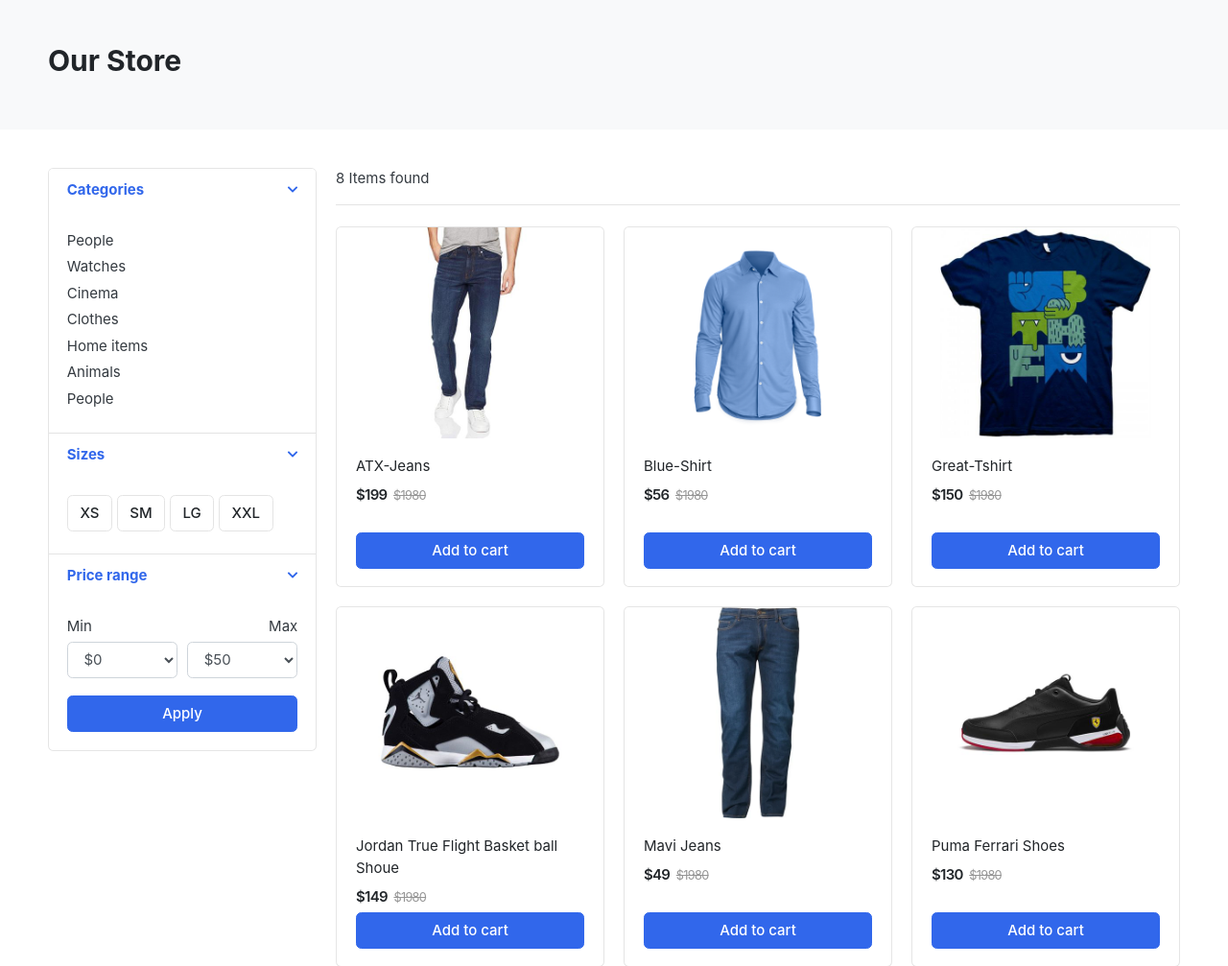
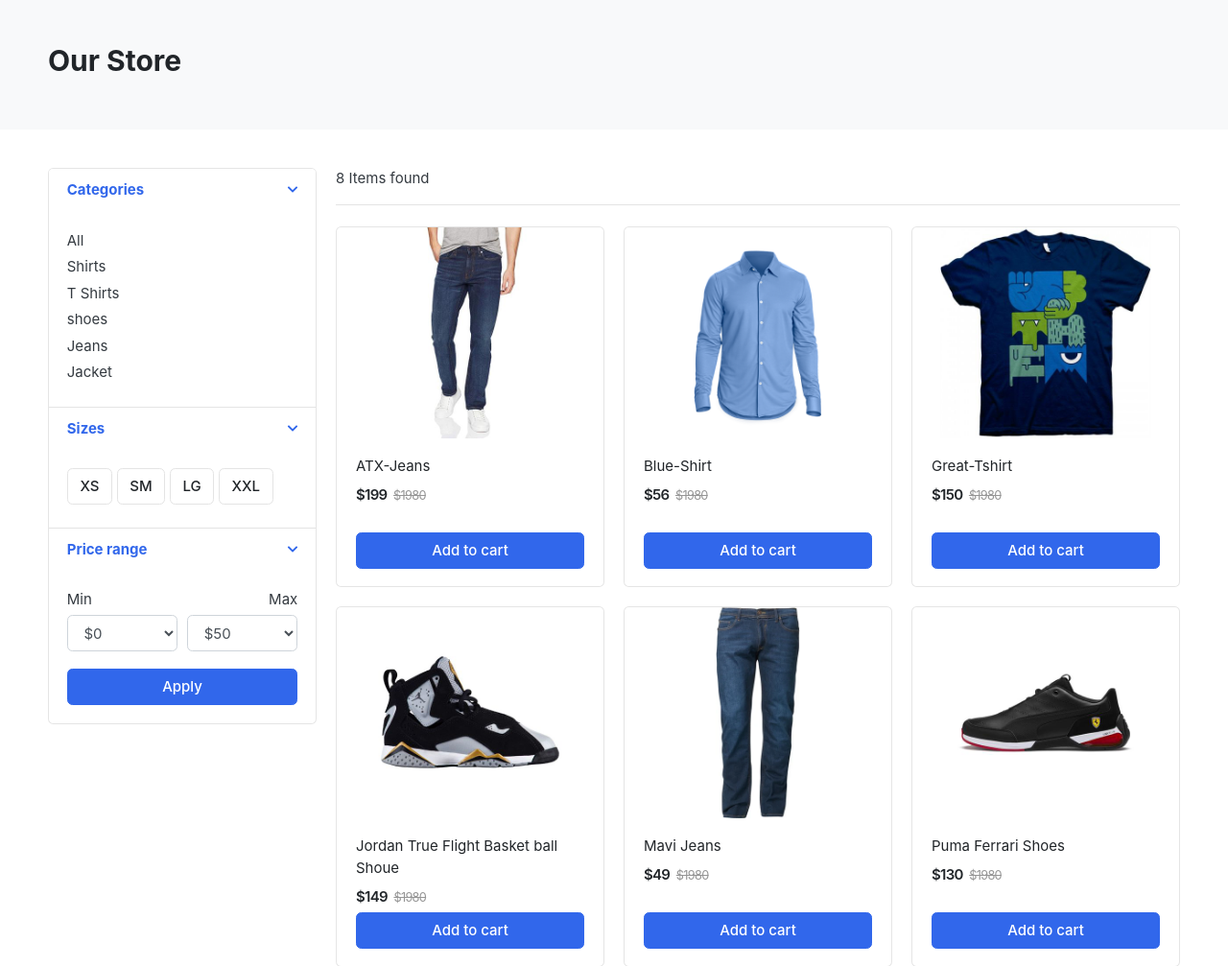
Before and after one commit to nazmulfx/GreatKart---An-Ecommerce-Website, a Django app: page /store/ in a window 1280 px wide. Shown: the part 119-1126 px from the top of the page at 96% size. Run offline with Django 5.2, Linux system fonts and the light colour scheme; data comes from the database, SQL or seed files in the repository; some libraries are stand-ins or nearby versions; some web fonts are replaced.

Commit message:
Navbar & Sidebar: product by category & context_processors, func get_url

```diff
--- /dev/null
+++ b/greatkart/category/context_processors.py
@@ -0,0 +1,11 @@
+
+from . models import Category
+
+## Note: It's a function, It takes request as an arguments and return dictionary of data as a context
+def menu_links(request):
+
+    # patch all the category data from the database and return as Dictionary
+    # like this: {'links': <QuerySet [<Category: Shirts>, <Category: T Shirts>, <Category: shoes>, <Category: Jeans>, <Category: Jacket>]>}
+    links = Category.objects.all()
+
+    return dict(links=links)
--- a/greatkart/category/models.py
+++ b/greatkart/category/models.py
@@ -1,4 +1,5 @@
 from django.db import models
+from django.urls import reverse
 
 # Create your models here.
 class Category(models.Model):
@@ -13,3 +14,8 @@ class Category(models.Model):
 
     def __str__(self):
         return self.name
+
+    def get_url(self):
+
+        # using reverse function, from store app takes url name='product_by_category' & Category Slug
+        return reverse('product_by_category', args=[self.slug])
--- a/greatkart/greatkart/settings.py
+++ b/greatkart/greatkart/settings.py
@@ -68,6 +68,7 @@ TEMPLATES = [
                 'django.template.context_processors.request',
                 'django.contrib.auth.context_processors.auth',
                 'django.contrib.messages.context_processors.messages',
+                'category.context_processors.menu_links',   # Reason for listed here: we can call in any template we want
             ],
         },
     },
--- a/greatkart/templates/navbar.html
+++ b/greatkart/templates/navbar.html
@@ -38,12 +38,12 @@
                     <i class="fa fa-bars"></i> All category
                 </button>
                 <div class="dropdown-menu">
-                    <a class="dropdown-item" href="#">Machinery / Mechanical Parts / Tools </a>
-                    <a class="dropdown-item" href="#">Consumer Electronics / Home Appliances </a>
-                    <a class="dropdown-item" href="#">Auto / Transportation</a>
-                    <a class="dropdown-item" href="#">Apparel / Textiles / Timepieces </a>
-                    <a class="dropdown-item" href="#">Home & Garden / Construction / Lights </a>
-                    <a class="dropdown-item" href="#">Beauty & Personal Care / Health </a>
+                    <a class="dropdown-item" href="{% url 'store' %}">All </a>
+
+                    {% for category in links %} <!-- Note: links has access in all templates, because context_processors in settings -->
+                        <a class="dropdown-item" href="{{category.get_url}}">{{category.name}}</a>
+                    {% endfor %}
+
                 </div>
             </div>  <!-- category-wrap.// -->
         </div> <!-- col.// -->
--- a/greatkart/templates/store/store.html
+++ b/greatkart/templates/store/store.html
@@ -30,13 +30,11 @@
                 <div class="card-body">
 
                     <ul class="list-menu">
-                    <li><a href="#">People  </a></li>
-                    <li><a href="#">Watches </a></li>
-                    <li><a href="#">Cinema  </a></li>
-                    <li><a href="#">Clothes  </a></li>
-                    <li><a href="#">Home items </a></li>
-                    <li><a href="#">Animals</a></li>
-                    <li><a href="#">People </a></li>
+                        <li><a href="{% url 'store' %}">All </a></li>
+
+                        {% for category in links %}  <!-- Note: links has access in all templates, because context_processors in settings -->
+                        <li><a href="{{category.get_url}}">{{category.name}}</a></li>
+                        {% endfor %}
                     </ul>
 
                 </div> <!-- card-body.// -->
```
